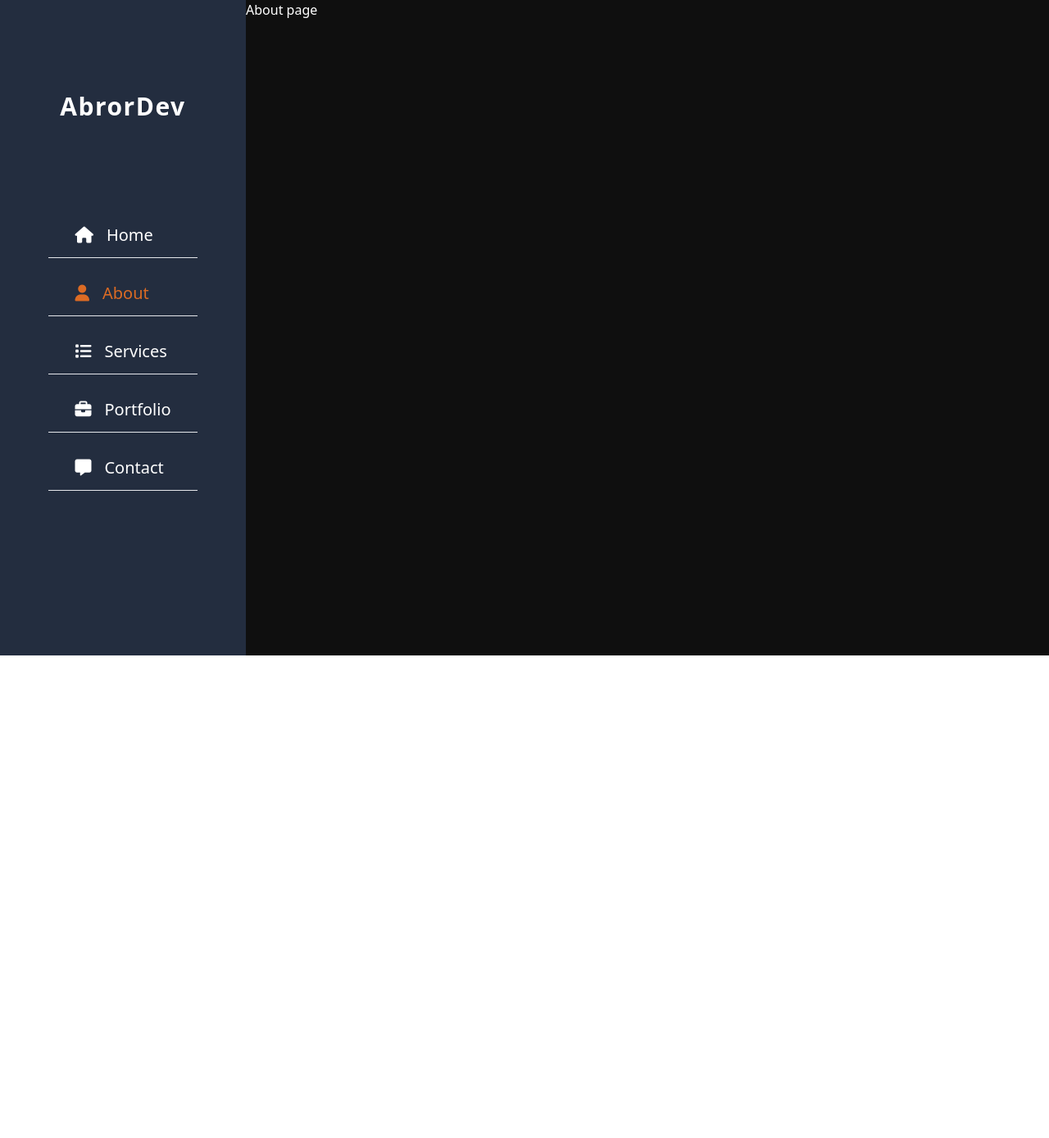
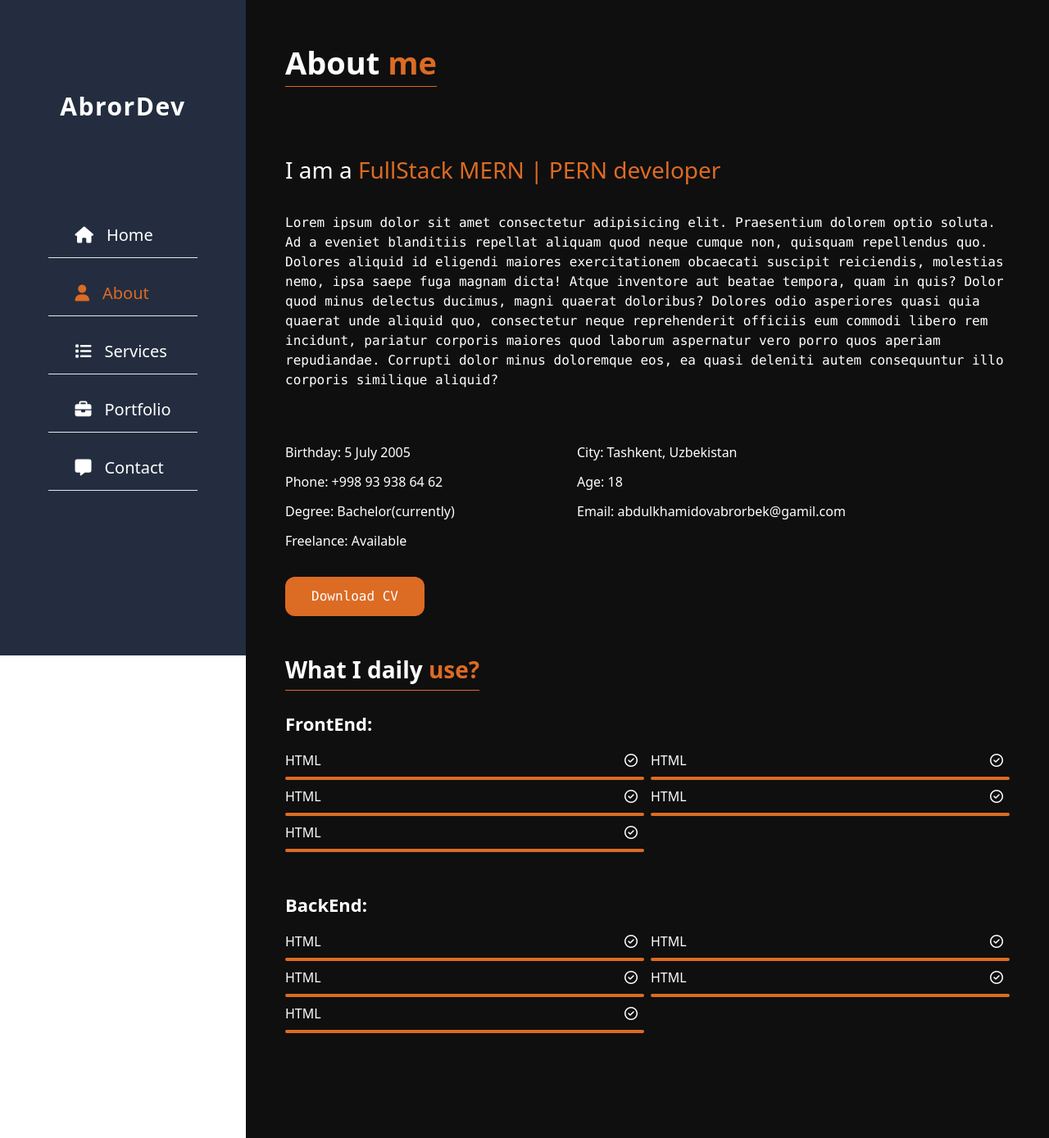
Before and after one commit to developerabrorbek/portfolio, a React (Vite) app: page /about in a window 1280 px wide. Shown: the whole page at 82% size. Before the commit the page ends 800 px from the top, so only its background shows below. Built offline with nearby package versions, Linux system fonts and the light colour scheme.

Commit message:
about page done

```diff
--- a/src/components/Aside.jsx
+++ b/src/components/Aside.jsx
@@ -2,7 +2,7 @@ import { NavLink } from "react-router-dom";
 const Aside = () => {
   return (
     <>
-      <aside className="site-aside fixed flex flex-col pt-28  items-center bg-[#232D3F] z-10 left-0 top-0 min-w-[300px] h-screen">
+      <aside className="site-aside hidden fixed md:flex flex-col pt-28  items-center bg-[#232D3F] z-10 left-0 top-0 min-w-[300px] h-screen">
         <div className="logo text-3xl font-semibold tracking-wider mb-28 text-white">
           AbrorDev
         </div>
--- /dev/null
+++ b/src/components/Buttons.jsx
@@ -0,0 +1,12 @@
+const DownloadButton = () => {
+  return (
+    <a
+      className="inline-block px-8 py-3 bg-[#dc6b24] font-mono text-white hover:animate-bounce rounded-xl cursor-pointer"
+      download="*"
+    >
+      Download CV
+    </a>
+  );
+};
+
+export default DownloadButton;
--- a/src/index.css
+++ b/src/index.css
@@ -2,6 +2,14 @@
 @tailwind components;
 @tailwind utilities;
 
-.active{
-  color: #DC6B24;
+.active {
+  color: #dc6b24;
 }
+
+span {
+  color: #dc6b24;
+}
+
+li{
+  color: white;
+}
--- a/src/pages/About.jsx
+++ b/src/pages/About.jsx
@@ -1,8 +1,133 @@
+import DownloadButton from "../components/Buttons";
 
 const About = () => {
+  const myAge = new Date().getFullYear() - 2005;
   return (
-    <div className="home-page min-h-screen bg-[#0F0F0F]">
-      <h1 className="text-white">About page</h1>
+    <div className="home-page min-h-screen bg-[#0F0F0F] p-12">
+      <h1 className="text-white text-[38px] border-b font-semibold inline-block border-[#dc6b24] mb-20">
+        About <span>me</span>
+      </h1>
+
+      <h2 className="text-white font-medium text-[28px] mb-8">
+        I am a <span>FullStack MERN | PERN developer</span>
+      </h2>
+      <p className="text-white font-mono text-[16px] mb-16">
+        Lorem ipsum dolor sit amet consectetur adipisicing elit. Praesentium
+        dolorem optio soluta. Ad a eveniet blanditiis repellat aliquam quod
+        neque cumque non, quisquam repellendus quo. Dolores aliquid id eligendi
+        maiores exercitationem obcaecati suscipit reiciendis, molestias nemo,
+        ipsa saepe fuga magnam dicta! Atque inventore aut beatae tempora, quam
+        in quis? Dolor quod minus delectus ducimus, magni quaerat doloribus?
+        Dolores odio asperiores quasi quia quaerat unde aliquid quo, consectetur
+        neque reprehenderit officiis eum commodi libero rem incidunt, pariatur
+        corporis maiores quod laborum aspernatur vero porro quos aperiam
+        repudiandae. Corrupti dolor minus doloremque eos, ea quasi deleniti
+        autem consequuntur illo corporis similique aliquid?
+      </p>
+
+      <ul className="about-me list-none max-w-[700px] grid grid-cols-2  gap-3 mb-8">
+        <li>Birthday: 5 July 2005</li>
+        <li>City: Tashkent, Uzbekistan</li>
+        <li>Phone: +998 93 938 64 62</li>
+        <li>Age: {myAge}</li>
+        <li>Degree: Bachelor(currently)</li>
+        <li>Email: abdulkhamidovabrorbek@gamil.com</li>
+        <li>Freelance: Available</li>
+        <li></li>
+      </ul>
+      <DownloadButton />
+
+      <div className="use mt-11  mb-20">
+        <h3 className="text-white text-[28px] font-middle border-b font-semibold border-[#dc6b24] pb-1 inline-block mb-6 ">
+          What I daily <span>use?</span>
+        </h3>
+
+        <div className="frontend mb-12">
+          <h4 className="text-white text-[22px] mb-4 font-semibold">
+            FrontEnd:
+          </h4>
+          <ul className="grid grid-cols-2 gap-2">
+            <li className="flex flex-col gap-2">
+              <div className="skill-body flex justify-between pe-2 items-center">
+                <p className="text-white">HTML</p>
+                <i className="fa-regular fa-circle-check"></i>
+              </div>
+              <span className="block h-1 rounded-sm bg-[#dc6b24]"></span>
+            </li>
+            <li className="flex flex-col gap-2">
+              <div className="skill-body flex justify-between pe-2 items-center">
+                <p className="text-white">HTML</p>
+                <i className="fa-regular fa-circle-check"></i>
+              </div>
+              <span className="block h-1 rounded-sm bg-[#dc6b24]"></span>
+            </li>
+            <li className="flex flex-col gap-2">
+              <div className="skill-body flex justify-between pe-2 items-center">
+                <p className="text-white">HTML</p>
+                <i className="fa-regular fa-circle-check"></i>
+              </div>
+              <span className="block h-1 rounded-sm bg-[#dc6b24]"></span>
+            </li>
+            <li className="flex flex-col gap-2">
+              <div className="skill-body flex justify-between pe-2 items-center">
+                <p className="text-white">HTML</p>
+                <i className="fa-regular fa-circle-check"></i>
+              </div>
+              <span className="block h-1 rounded-sm bg-[#dc6b24]"></span>
+            </li>
+            <li className="flex flex-col gap-2">
+              <div className="skill-body flex justify-between pe-2 items-center">
+                <p className="text-white">HTML</p>
+                <i className="fa-regular fa-circle-check"></i>
+              </div>
+              <span className="block h-1 rounded-sm bg-[#dc6b24]"></span>
+            </li>
+          </ul>
+        </div>
+
+        <div className="backend mb-12">
+          <h4 className="text-white text-[22px] mb-4 font-semibold">
+            BackEnd:
+          </h4>
+          <ul className="grid grid-cols-2 gap-2">
+            <li className="flex flex-col gap-2">
+              <div className="skill-body flex justify-between pe-2 items-center">
+                <p className="text-white">HTML</p>
+                <i className="fa-regular fa-circle-check"></i>
+              </div>
+              <span className="block h-1 rounded-sm bg-[#dc6b24]"></span>
+            </li>
+            <li className="flex flex-col gap-2">
+              <div className="skill-body flex justify-between pe-2 items-center">
+                <p className="text-white">HTML</p>
+                <i className="fa-regular fa-circle-check"></i>
+              </div>
+              <span className="block h-1 rounded-sm bg-[#dc6b24]"></span>
+            </li>
+            <li className="flex flex-col gap-2">
+              <div className="skill-body flex justify-between pe-2 items-center">
+                <p className="text-white">HTML</p>
+                <i className="fa-regular fa-circle-check"></i>
+              </div>
+              <span className="block h-1 rounded-sm bg-[#dc6b24]"></span>
+            </li>
+            <li className="flex flex-col gap-2">
+              <div className="skill-body flex justify-between pe-2 items-center">
+                <p className="text-white">HTML</p>
+                <i className="fa-regular fa-circle-check"></i>
+              </div>
+              <span className="block h-1 rounded-sm bg-[#dc6b24]"></span>
+            </li>
+            <li className="flex flex-col gap-2">
+              <div className="skill-body flex justify-between pe-2 items-center">
+                <p className="text-white">HTML</p>
+                <i className="fa-regular fa-circle-check"></i>
+              </div>
+              <span className="block h-1 rounded-sm bg-[#dc6b24]"></span>
+            </li>
+          </ul>
+        </div>
+      </div>
     </div>
   );
 };
--- a/src/pages/Home.jsx
+++ b/src/pages/Home.jsx
@@ -1,8 +1,37 @@
+import { Link } from "react-router-dom";
+import MyImage from "../assets/myImage.jpg";
 const Home = () => {
   return (
-    <div className="home-page min-h-screen bg-[#0F0F0F]">
-      <h1 className="text-white">Home page</h1>
-    </div>
+    <section className="home-page min-h-screen bg-[#0F0F0F] flex items-center pl-20">
+      <div className="home-body w-1/2">
+        <h2 className="text-white mb-6 text-[24px] font-semibold">
+          Hello, my name is
+          <br />{" "}
+          <span className="font-mono text-[28px]">Abrorbek Abdulkhamidov</span>
+        </h2>
+        <h1 className="text-white mb-8 text-[36px] font-bold">
+          I am a{" "}
+          <span className="font-mono text-[38px]">FullStack developer</span>
+        </h1>
+        <p className="text-white mb-8 text-lg font-middle">
+          I am a professional web developer with over 1.5 years experience.
+          <br /> I can create both FrontEnd and BackEnd parts a website
+        </p>
+        <Link
+          to="/about"
+          className="inline-block px-8 py-3 bg-[#DC6B24] rounded-lg text-white"
+        >
+          More about me
+        </Link>{" "}
+      </div>
+      <div className="home-image w-[400px] rounded-full overflow-hidden">
+        <img
+          src={MyImage}
+          alt="My image"
+          className="relative -top-5 scale-110"
+        />
+      </div>
+    </section>
   );
 };
 
```
Also changed, not shown: 1 other file (tests, documents, lock files or other folders).
